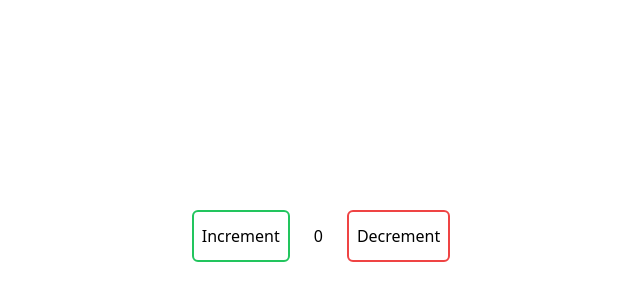
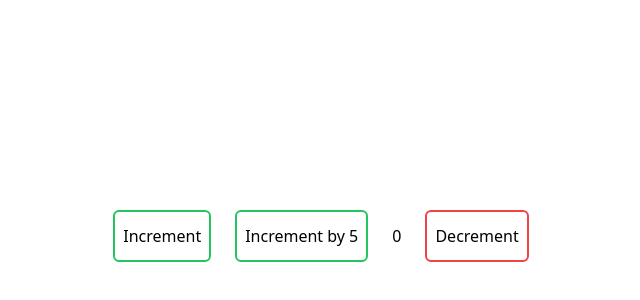
Before and after one commit to shahidmonowarr/tech-net, a React (Vite) app: page / in a window 1280 px wide. Shown: the part 164-464 px from the top of the page, without its empty margins (319-959 px from the left). Built offline with nearby package versions, Linux system fonts and the light colour scheme.

Commit message:
typescript best practice and custom middleware

```diff
--- a/package.json
+++ b/package.json
@@ -14,11 +14,13 @@
     "react": "^18.2.0",
     "react-dom": "^18.2.0",
     "react-redux": "^8.1.1",
-    "react-router-dom": "^6.14.1"
+    "react-router-dom": "^6.14.1",
+    "redux-logger": "^3.0.6"
   },
   "devDependencies": {
     "@types/react": "^18.0.37",
     "@types/react-dom": "^18.0.11",
+    "@types/redux-logger": "^3.0.9",
     "@typescript-eslint/eslint-plugin": "^5.59.0",
     "@typescript-eslint/parser": "^5.59.0",
     "@vitejs/plugin-react": "^4.0.0",
--- a/src/App.tsx
+++ b/src/App.tsx
@@ -1,17 +1,25 @@
-import { useDispatch, useSelector } from 'react-redux';
+import { decrement, increment, incrementByAmount } from './redux/features/counter/counterSlice';
+import { useAppDispatch, useAppSelector } from './redux/hook';
 import { RootState } from './redux/store';
+
 function App() {
-  const {count} = useSelector((state: RootState) => state.counter);
-  const dispatch = useDispatch()
+  const {count} = useAppSelector((state: RootState) => state.counter);
+  const dispatch = useAppDispatch()
 
   return (
     <div className="flex flex-col items-center justify-center h-screen">
       <div className="flex gap-6 items-center">
-      <button className="border-2 border-green-500 rounded-md px-2 py-3">
+      <button className="border-2 border-green-500 rounded-md px-2 py-3"
+      onClick={() => dispatch(increment())}>
         Increment
       </button>
+      <button className="border-2 border-green-500 rounded-md px-2 py-3"
+      onClick={() => dispatch(incrementByAmount(5))}>
+        Increment by 5
+      </button>
       <div>{count}</div>
-      <button className="border-2 border-red-500 rounded-md px-2 py-3">
+      <button className="border-2 border-red-500 rounded-md px-2 py-3"
+      onClick={() => dispatch(decrement())}>
         Decrement
       </button>
       </div>
--- a/src/redux/features/counter/counterSlice.ts
+++ b/src/redux/features/counter/counterSlice.ts
@@ -1,4 +1,8 @@
-import { createSlice } from "@reduxjs/toolkit";
+import { PayloadAction, createSlice } from "@reduxjs/toolkit";
+
+interface CounterState {
+  count: number;
+}
 
 const initialState = {
   count: 0,
@@ -14,7 +18,12 @@ const counterSlice = createSlice({
     decrement: (state) => {
       state.count -= 1;
     },
+    incrementByAmount: (state, action: PayloadAction<number>) => {
+      state.count += action.payload;
+    },
   },
 });
 
+export const { increment, decrement, incrementByAmount } = counterSlice.actions;
+
 export default counterSlice.reducer;
--- /dev/null
+++ b/src/redux/hook.ts
@@ -0,0 +1,7 @@
+import type { TypedUseSelectorHook } from "react-redux";
+import { useDispatch, useSelector } from "react-redux";
+import type { AppDispatch, RootState } from "./store";
+
+// Use throughout your app instead of plain `useDispatch` and `useSelector`
+export const useAppDispatch: () => AppDispatch = useDispatch;
+export const useAppSelector: TypedUseSelectorHook<RootState> = useSelector;
--- /dev/null
+++ b/src/redux/middlewares/logger.ts
@@ -0,0 +1,12 @@
+//custom logger
+import { Middleware } from "@reduxjs/toolkit";
+
+const logger: Middleware = (store) => (next) => (action) => {
+  console.log("Current state: ", store.getState());
+  console.log("Action: ", action);
+
+  next(action);
+  console.log("Updated state: ", store.getState());
+};
+
+export default logger;
--- a/src/redux/store.ts
+++ b/src/redux/store.ts
@@ -1,10 +1,12 @@
 import { configureStore } from "@reduxjs/toolkit";
 import counterReducer from "./features/counter/counterSlice";
+import logger from "./middlewares/logger";
 
 const store = configureStore({
   reducer: {
     counter: counterReducer,
   },
+  middleware: (getDefaultMiddleware) => getDefaultMiddleware().concat(logger),
 });
 
 // Infer the `RootState` and `AppDispatch` types from the store itself
```
Also changed, not shown: 1 other file (tests, documents, lock files or other folders).
